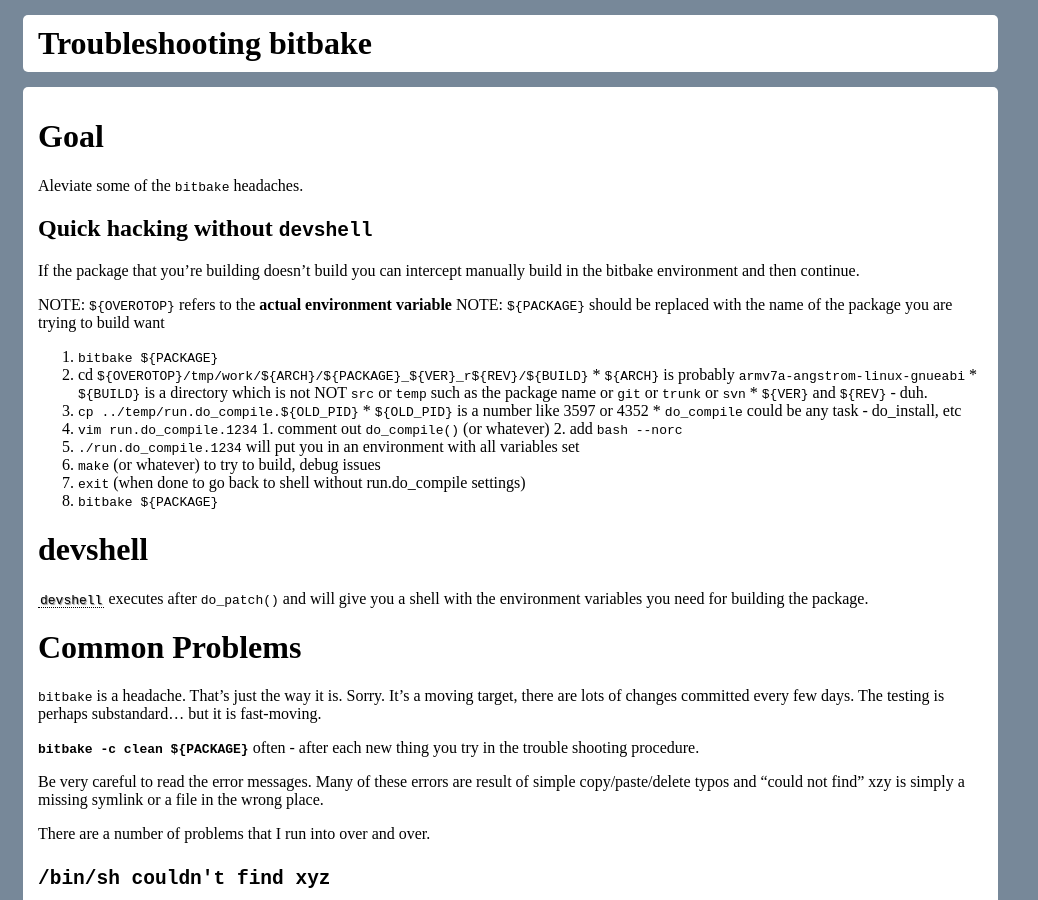
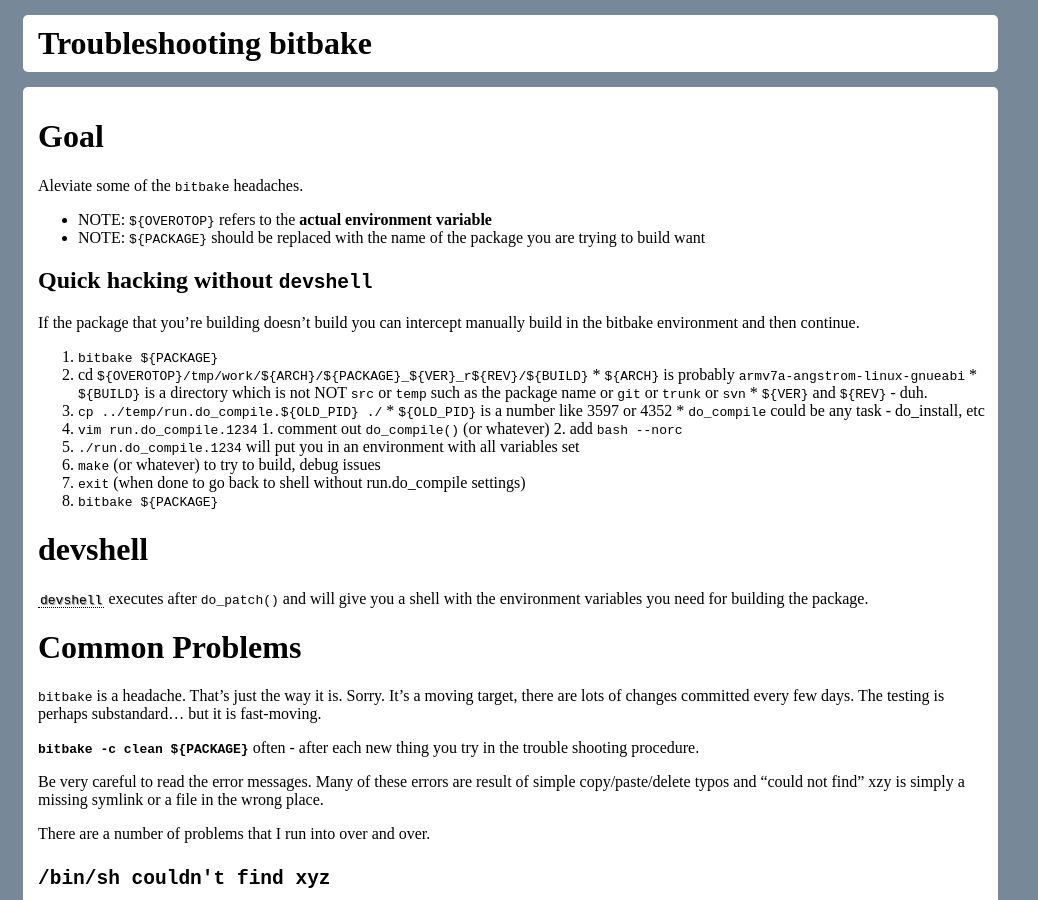
Before and after one commit to fastr/fastr.github.com, a Jekyll site: the page built from _posts/2010-07-28-Troubleshooting-bitbake.md, in a window 1280 px wide and 900 px high. Shown: the whole window, without its empty margins (0-1038 px from the left). Built offline with Jekyll 4.4.1, drawn with Linux system fonts in a browser that asks for light colours; Markdown is read by kramdown in place of the engine named in the settings; some of the changed lines change nothing that is shown.

Commit message:
typo-fix

```diff
--- a/_posts/2010-07-28-Troubleshooting-bitbake.md
+++ b/_posts/2010-07-28-Troubleshooting-bitbake.md
@@ -9,20 +9,20 @@ Goal
 
 Aleviate some of the `bitbake` headaches.
 
+  * NOTE: `${OVEROTOP}` refers to the **actual environment variable**
+  * NOTE: `${PACKAGE}` should be replaced with the name of the package you are trying to build want
+
 Quick hacking without `devshell`
 -------
 
 If the package that you're building doesn't build you can intercept manually build in the bitbake environment and then continue.
-
-NOTE: `${OVEROTOP}` refers to the **actual environment variable**
-NOTE: `${PACKAGE}` should be replaced with the name of the package you are trying to build want
 
   0. `bitbake ${PACKAGE}`
   1. cd `${OVEROTOP}/tmp/work/${ARCH}/${PACKAGE}_${VER}_r${REV}/${BUILD}`
     * `${ARCH}` is probably `armv7a-angstrom-linux-gnueabi`
     * `${BUILD}` is a directory which is not NOT `src` or `temp` such as the package name or `git` or `trunk` or `svn`
     * `${VER}` and `${REV}` - duh.
-  2. `cp ../temp/run.do_compile.${OLD_PID}`
+  2. `cp ../temp/run.do_compile.${OLD_PID} ./`
     * `${OLD_PID}` is a number like 3597 or 4352
     * `do_compile` could be any task - do_install, etc
   3. `vim run.do_compile.1234`
```
